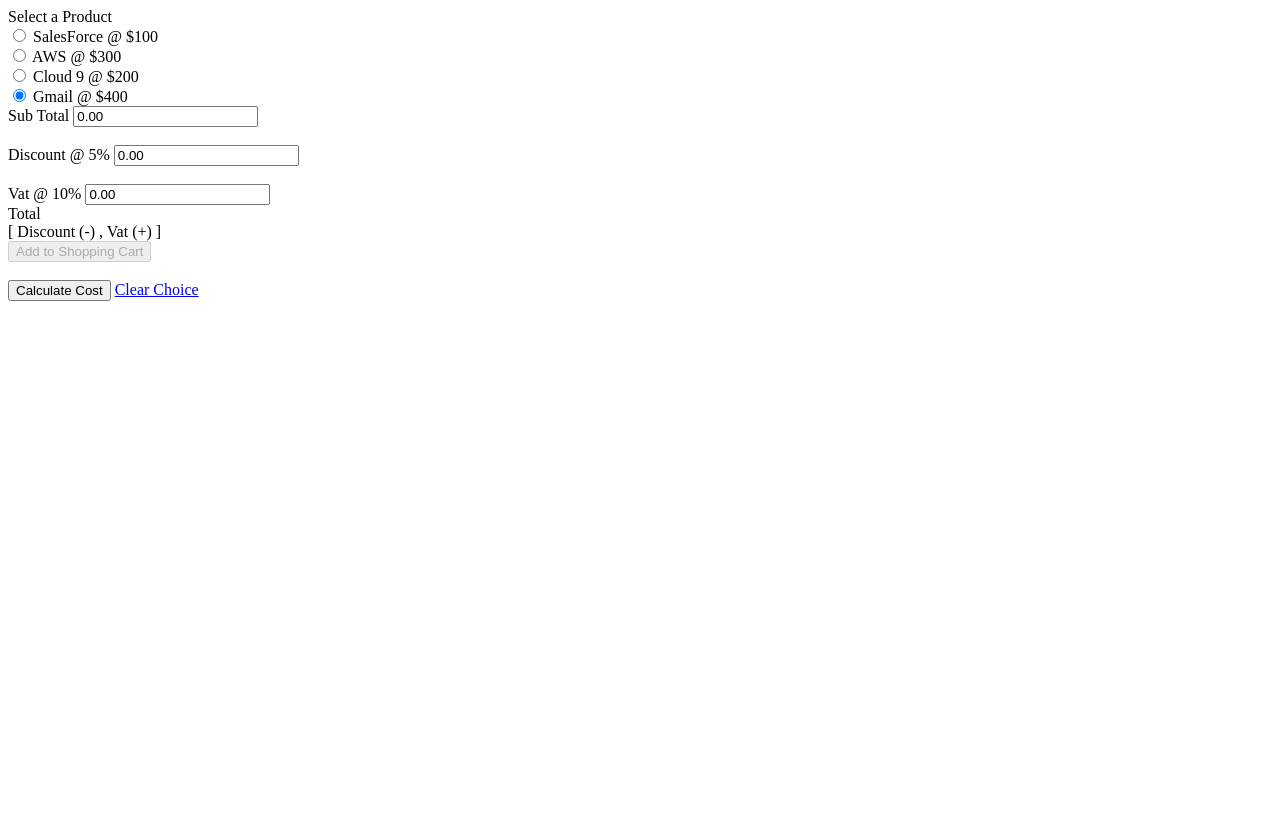
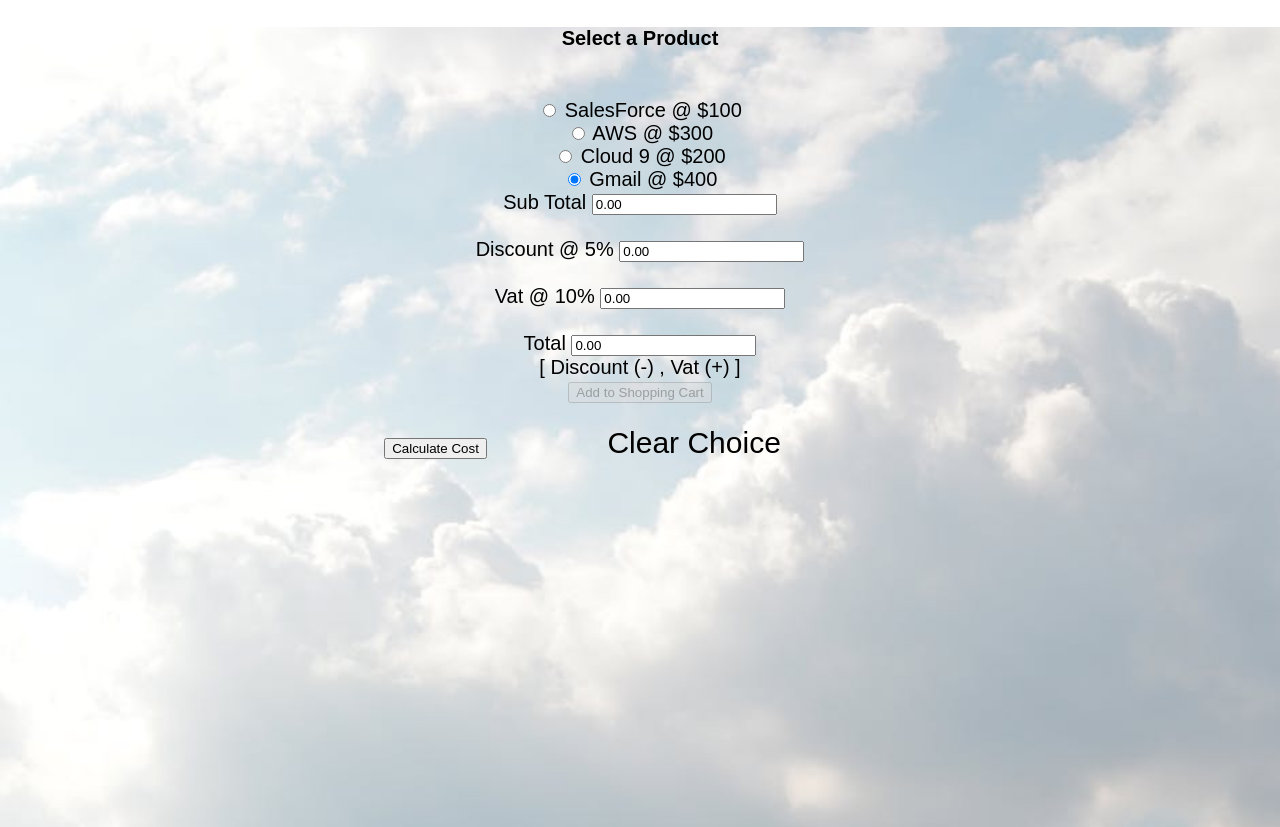
Before and after one commit to stevenegan/IS1113-Project, a PHP site: page /Ebusiness/Ebus1.php in a window 1280 px wide. Before the commit the page ends 301 px from the top, so only its background shows below. Run offline with PHP 8.4, Linux system fonts and the light colour scheme; some libraries are stand-ins or nearby versions.

Commit message:
select product calc

```diff
--- a/Ebusiness/Ebus1.php
+++ b/Ebusiness/Ebus1.php
@@ -6,12 +6,14 @@
         <!--jQuery-->
         <script src="https://ajax.googleapis.com/ajax/libs/jquery/3.2.1/jquery.min.js"></script>
         <script type="text/javascript" src="cost_calc.js"></script>
+         <link rel="stylesheet" href="../mystylesheet.css" type="text/css" />
 
     </head>
 
     <body>
-        <div class="Products"
-            <h4>Select a Product</h4>
+        <div class="Products">
+
+            <h4 class="product-header">Select a Product</h4>
 
             <br/>
 
@@ -68,11 +70,12 @@
              <input type="text" id="vat for 10%" name="vat for 10%" value="0.00" readonly/>
 
              </label>
+
               <br/>
-
+              <br/>
              <label for="total">
                 Total
-             <input type="hidden" id="total" name="total" value="0.00" readonly/>
+             <input type="text" id="total" name="total" value="0.00" readonly/>
               </label>
 
               <br/>
--- a/Ebusiness/aboutus.html
+++ b/Ebusiness/aboutus.html
@@ -17,7 +17,10 @@
   <li>Interact with cloud services immediatley.</li>
   <li>Here at Cloud Plus we provide a (FFSS) Fast Friendly Safe Service.</li>
   <li>Ensure the highest quality of products are provide to user.</li></ul>
+
+  <br/>
+
+  <a href="../Ebusiness/EbusHome.html" class="Backbtn1">Back</a>
   </div>
-  <a href="../EbusHome.html" class="Backbtn1">Back</a>
     </body>
 </html>
--- a/Ebusiness/contactus.html
+++ b/Ebusiness/contactus.html
@@ -12,6 +12,10 @@
      <p><strong>Email:</strong> Admin@CloudPlus.ie</p>
      <p><strong>Phone:</strong> 021 - 421421421</p>
         <p><strong>Linked Social Media:</strong> -- CloudPlus@facebook.ie -- CloudPlus@Twitter.ie --</p>
+
+        <br/>
+
+       <a href="../Ebusiness/EbusHome.html" class="Backbtn1">Back</a>
       </div>
   </body>
   </html>
--- a/Ebusiness/cost_calc.js
+++ b/Ebusiness/cost_calc.js
@@ -18,21 +18,28 @@ function calcSub(){
     }
 
     display(argSubTotal);
+
+
+calcDisVatTotal(argSubTotal);
 }
 
-calcdiscountvattotal(argSubTotal);
+function calcDisVatTotal(parmSubTotal){
+
+    var subTotal;
+    var x = 0.05;
+    var discountAmt;
+    var y = 0.1;
+    var vatAmt;
+    var totalPrice;
+
+    subTotal = parmSubTotal;
+    discountAmt = (subTotal * x);
+    vatAmt = ((subTotal - discountAmt) * y);
+    totalPrice = (subTotal - discountAmt + vatAmt );
+
+      display(subTotal, discountAmt, vatAmt, totalPrice);
 }
-function calcdiscountvattotal(parmSubTotal){
-  var = discount, vat, total;
-
-  discount = parmSubTotal * 0.05
-  vat = (parmSubTotal - discount )* 0.10
-  total = parmSubTotal - discount + vat
-
-  display(parmSubTotal, discount, vat, total)
-
-}
-function display(parm1){
+function display(parm1,parm2,parm3,parm4){
 
   document.getElementById("subtotal").value = parm1;
   document.getElementById("discount for 5%").value = parm2;
--- a/mystylesheet.css
+++ b/mystylesheet.css
@@ -96,7 +96,14 @@ a:hover{
     font-style: normal;
 
 }
-
+ #para{
+    color:white;
+    font-size: 50px;
+    position: relative;
+    font-family: arial,helvetica;
+    font-style: normal;
+    margin-left: 255;
+}
 #section2{
     background: url("images/santorini.jpeg");
     background-repeat: no-repeat;
@@ -293,5 +300,14 @@ a:hover{
 }
 
 .Products{
-    position: center;
+    position: relative;
+    background: url("../images/cloudlogopic.jpg");
+    background-repeat: no-repeat;
+    background-position:center;
+    background-size:cover;
+    margin-top: 10px;
+    font-size: 20px;
+    font-family: arial,helvetica;
+    font-style: normal;
+    height: 100%;
 }
--- a/services/cloudservices.html
+++ b/services/cloudservices.html
@@ -45,13 +45,10 @@
 
          <p>Google Cloud Platform, offered by Google, is a suite of cloud computing services that runs on the same infrastructure that Google uses internally for its end-user products.it provides a series of modular cloud services including computing, data storage, data analytics and machine learning.</p>
 
-
-
-
+            </div>
 
         	    <br/>
         	    <a href="../homepage.html" class="Homebtn1">Home</a>
-        	</div>
         </div>
 
 
```
Also changed, not shown: services/serv_pages.css (+0 -21 lines), images/cloudlogopic.jpg (added).
